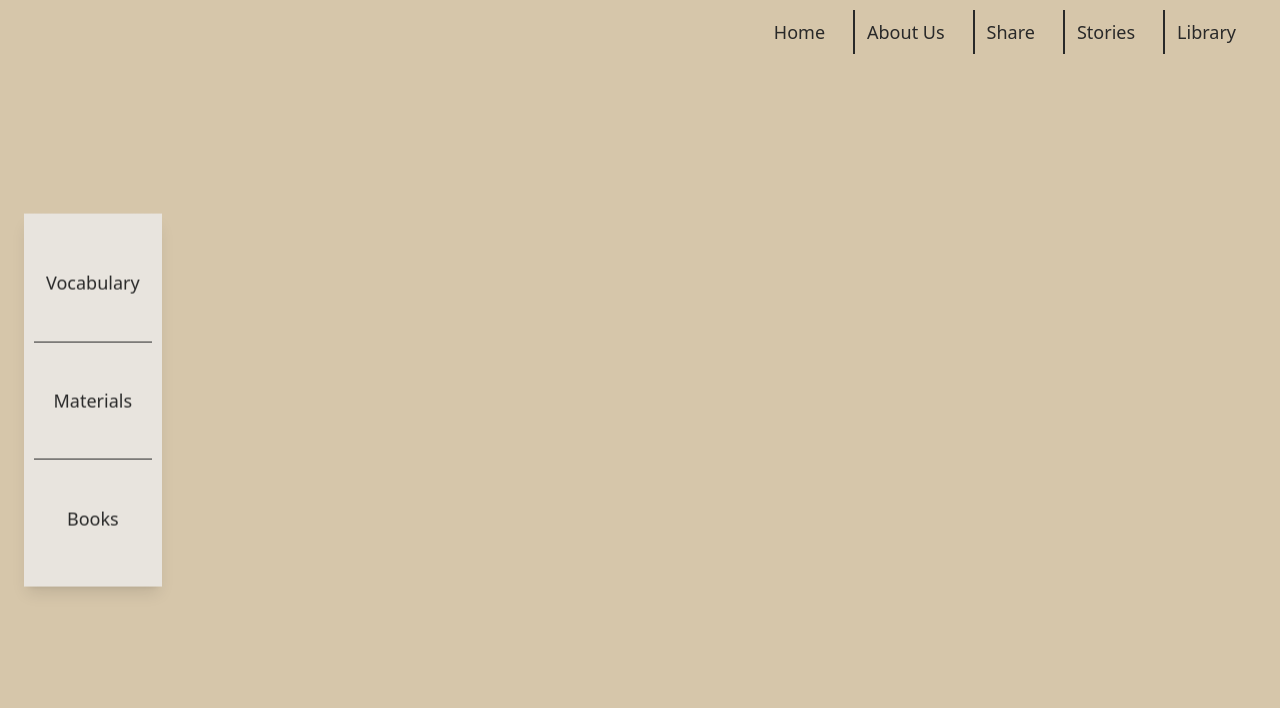
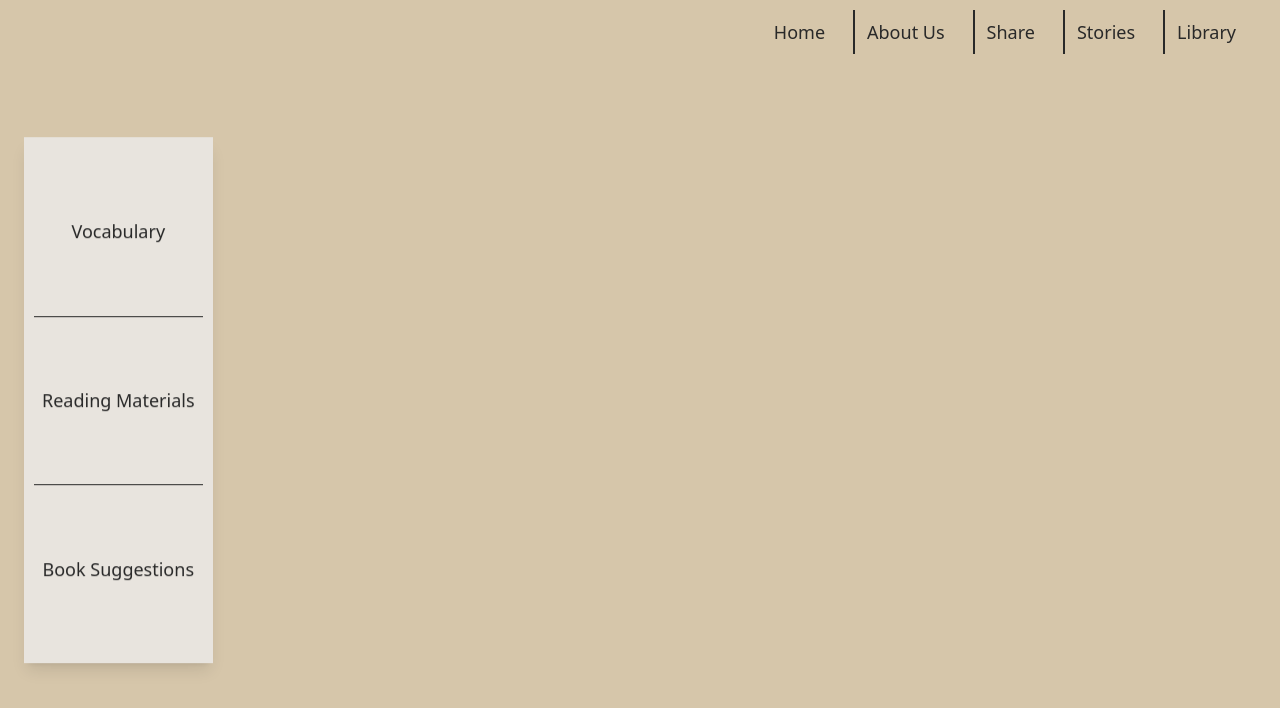
Before and after one commit to madalinefitz/Two-or-More, a React (Create React App) app: page /library in a window 1280 px wide. Shown: the top 708 px of the page. Built offline with nearby package versions, Linux system fonts and the light colour scheme.

Commit message:
changed nav names

```diff
--- a/src/components/LibraryNav.js
+++ b/src/components/LibraryNav.js
@@ -7,20 +7,20 @@ function LibraryNav(){
 
         <nav className="bg-[#E8E4DE] z-20 flex shrink-0 grow-0 gap-4 p-2.5 shadow-lg backdrop-blur-lg dark:bg-slate-800/50 fixed top-2/4 -translate-y-2/4 left-6 min-h-[auto] min-w-[64px] flex-col">
             <div className="divide-y-[1px] divide-[#292929]">
-                <div className="hover:bg-[#D6C6AA] px-3 py-2 bg-[#E8E4DE] flex aspect-square min-h-[100px] w-25 flex-col items-center justify-center text-[#292929] dark:bg-sky-900 dark:text-sky-50">
+                <div className="hover:bg-[#D6C6AA] p-2 bg-[#E8E4DE] flex aspect-square min-h-[80px] w-25 flex-col items-center justify-center">
                     <Link to="vocabulary" >
                         <div className="text-[#292929]-300 text-lg font-medium"> Vocabulary </div>
                     </Link>
                 </div>
 
-                <div className="hover:bg-[#D6C6AA] px-3 py-2 bg-[#E8E4DE] flex aspect-square min-h-[100px] w-25 flex-col items-center justify-center text-[#292929] dark:bg-sky-900 dark:text-sky-50">
+                <div className="hover:bg-[#D6C6AA] p-2 bg-[#E8E4DE] flex aspect-square min-h-[80px] w-25 flex-col items-center justify-center">
                     <Link to="materials" >
-                        <div className="text-[#292929]-300 text-lg font-medium"> Materials </div>
+                        <div className="text-[#292929]-300 text-lg font-medium"> Reading Materials </div>
                     </Link>
                 </div>
-                <div className="hover:bg-[#D6C6AA] px-3 py-2 bg-[#E8E4DE] flex aspect-square min-h-[100px] w-25 flex-col items-center justify-center text-[#292929] dark:bg-sky-900 dark:text-sky-50">
+                <div className="hover:bg-[#D6C6AA] p-2 bg-[#E8E4DE] flex aspect-square min-h-[80px] w-25 flex-col items-center justify-center">
                     <Link to="books" >
-                        <div className="text-[#292929]-300 text-lg font-medium"> Books </div>
+                        <div className="text-[#292929]-300 text-lg font-medium"> Book Suggestions </div>
                     </Link>
                 </div>
             </div>
```
